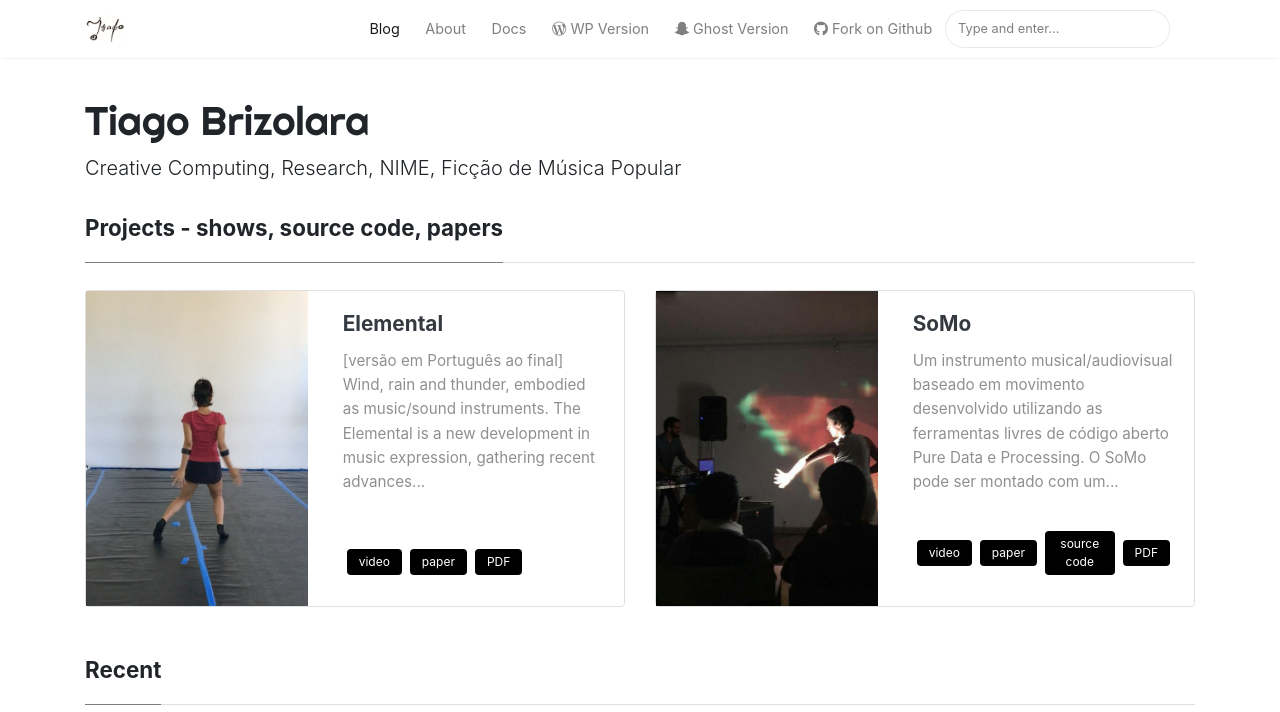
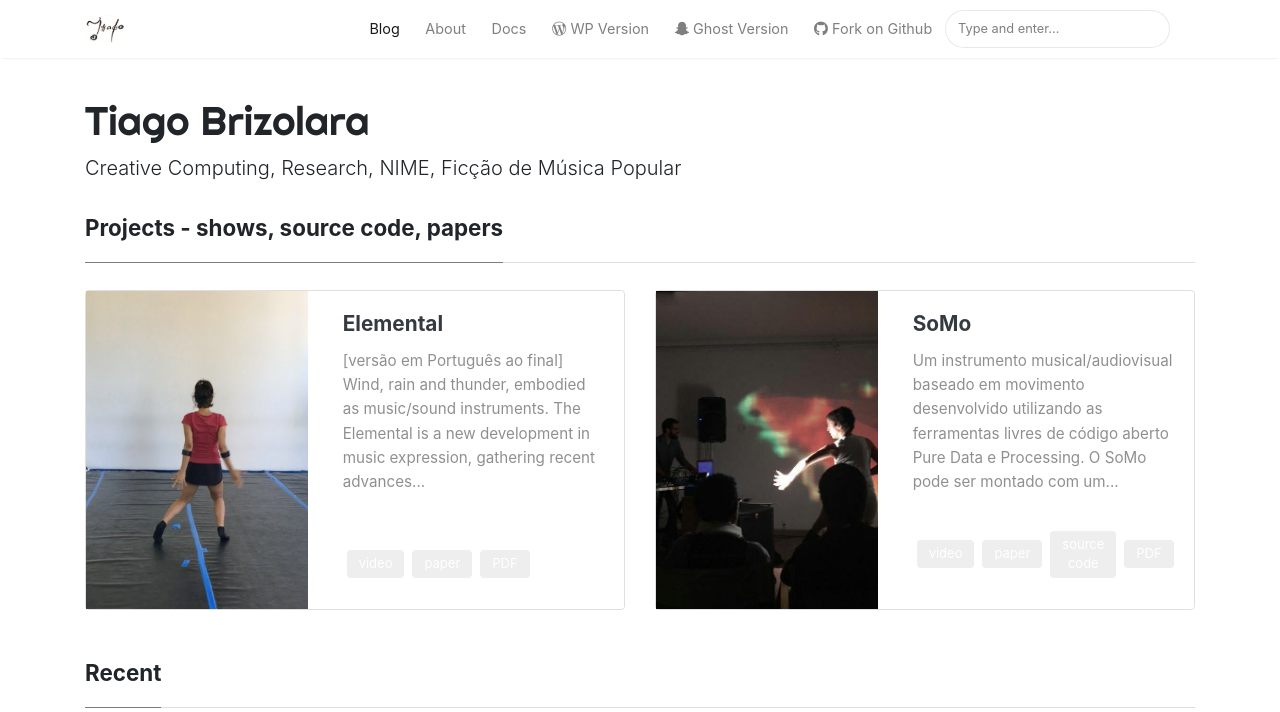
Before and after one commit to mgmoritzdev/brizolara.github.io, a Jekyll site: the page built from index.html, in a window 1280 px wide and 1400 px high. Shown: the top 712 px of the window. Built offline with Jekyll 4.4.1, drawn with Linux system fonts in a browser that asks for light colours; nearby versions of some CDN libraries; the list of posts is cut into pages by our own code; grey boxes are pictures that could not be loaded.

Commit message:
minor changes

```diff
--- a/_includes/small_button_postbox.html
+++ b/_includes/small_button_postbox.html
@@ -6,11 +6,11 @@
       text-align: center;
       text-decoration: none;
       display: inline-block;
-      font-size: 12px;
+      font-size: 13px;
       margin: 4px 4px;
       border-radius: 4px;
       cursor: arrow;
-      background-color: #000000;
+      background-color: #eeeeee;
     }
 
     /*.button1 {background-color: #4CAF50;} /* 4CAF50 Green */
```
